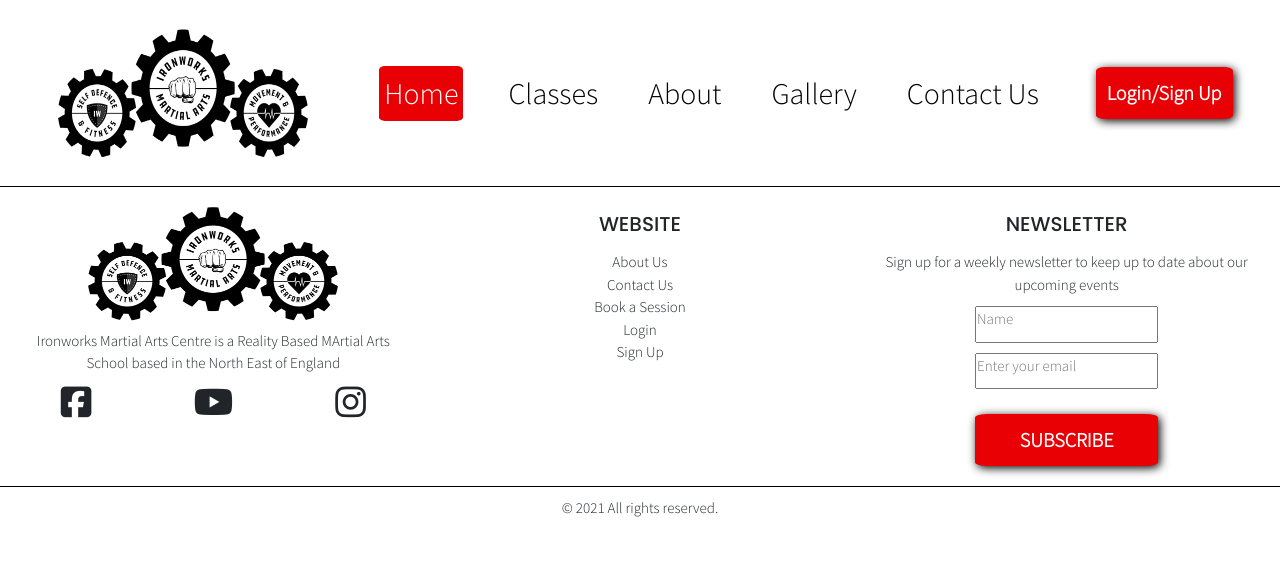
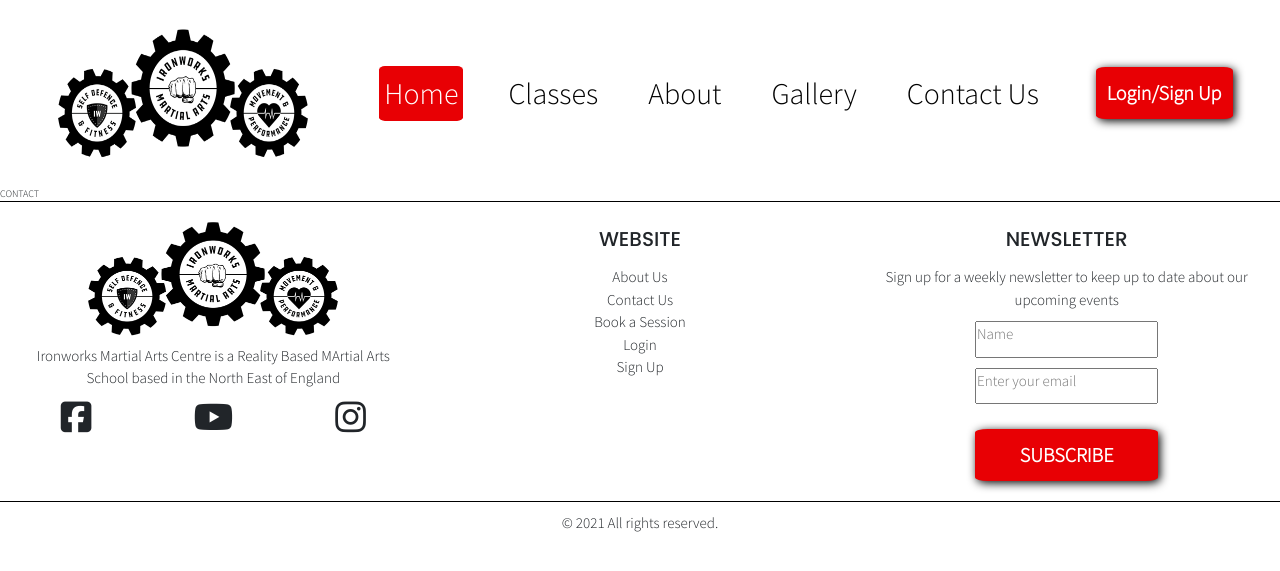
Before and after one commit to charliewatson1504/CI-PP4-Booking-System, a Django app: template home/templates/home/contact.html in a window 1280 px wide. Shown: the top 571 px of the page. Run offline with Django 3.2, Linux system fonts and the light colour scheme; the template is opened without the code that fills it, so the values that code supplies are empty; some libraries are stand-ins or nearby versions.

Commit message:
feat: add contact.html to url route

```diff
--- a/home/templates/home/contact.html
+++ b/home/templates/home/contact.html
@@ -4,3 +4,7 @@
 {% block extra_css %}
     <link rel="stylesheet" href="{% static 'home/css/home.css' %}">
 {% endblock %}
+
+{% block content %}
+CONTACT
+{% endblock %}
--- a/home/urls.py
+++ b/home/urls.py
@@ -5,4 +5,5 @@ urlpatterns = [
     path('', views.index, name='home'),
     path('classes/', views.classes, name='classes'),
     path('about/', views.about, name='about'),
+    path('contact/', views.contact, name='contact'),
 ]
--- a/home/views.py
+++ b/home/views.py
@@ -9,3 +9,6 @@ def classes(request):
 
 def about(request):
     return render(request, 'home/about.html')
+
+def contact(request):
+    return render(request, 'home/contact.html')
```
